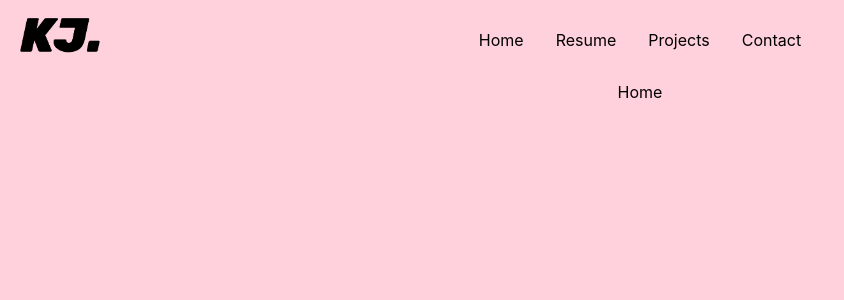
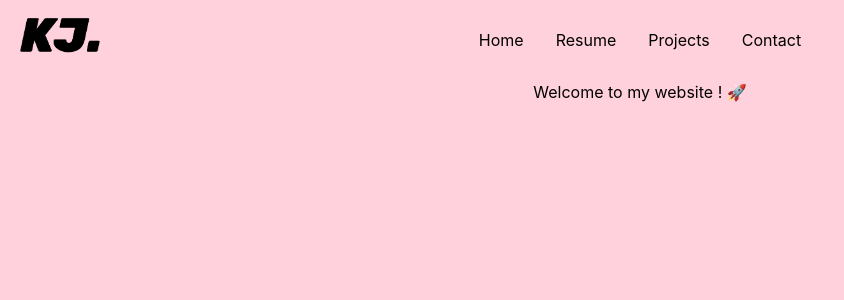
Before and after one commit to edobxt/jkancel.dev, a React (Create React App) app: page / in a window 1280 px wide. Shown: the top 300 px of the page, without its empty margins (0-844 px from the left). Built offline with nearby package versions, Linux system fonts and the light colour scheme.

Commit message:
add: styles du header

```diff
--- a/src/components/Header/Header.css
+++ b/src/components/Header/Header.css
@@ -0,0 +1,3 @@
+span:hover {
+    font-weight: bold;
+}
--- a/src/components/Header/Header.tsx
+++ b/src/components/Header/Header.tsx
@@ -8,12 +8,22 @@ interface Props {}
 export const Header: React.FC<Props> = () => {
     return (
         <div className="grid grid-cols-3 gap-2">
-            <img src={logo} alt="kj-logo" className="h-20" />
+            <Link to="/">
+                <img src={logo} alt="kj-logo" className="h-20" />
+            </Link>
             <div className="flex space-x-8 items-center place-self-center">
-                <Link to="/">Home</Link>
-                <Link to="/resume">Resume</Link>
-                <Link to="/projects">Projects</Link>
-                <Link to="/contact">Contact</Link>
+                <Link to="/">
+                    <span>Home</span>
+                </Link>
+                <Link to="/resume">
+                    <span>Resume</span>
+                </Link>
+                <Link to="/projects">
+                    <span>Projects</span>
+                </Link>
+                <Link to="/contact">
+                    <span>Contact</span>
+                </Link>
             </div>
         </div>
     );
--- a/src/components/Home/Home.tsx
+++ b/src/components/Home/Home.tsx
@@ -4,5 +4,5 @@ import "./Home.css";
 interface Props {}
 
 export const Home: React.FC<Props> = () => {
-    return <div>Home</div>;
+    return <div>Welcome to my website ! 🚀</div>;
 };
--- a/src/index.css
+++ b/src/index.css
@@ -4,7 +4,7 @@
 
 body {
     margin: 0;
-    font-family: "Roboto Mono", -apple-system, BlinkMacSystemFont, "Segoe UI",
+    font-family: "JetBrains Mono", -apple-system, BlinkMacSystemFont, "Segoe UI",
         "Roboto", "Oxygen", "Ubuntu", "Cantarell", "Fira Sans", "Droid Sans",
         "Helvetica Neue", sans-serif;
     -webkit-font-smoothing: antialiased;
```
